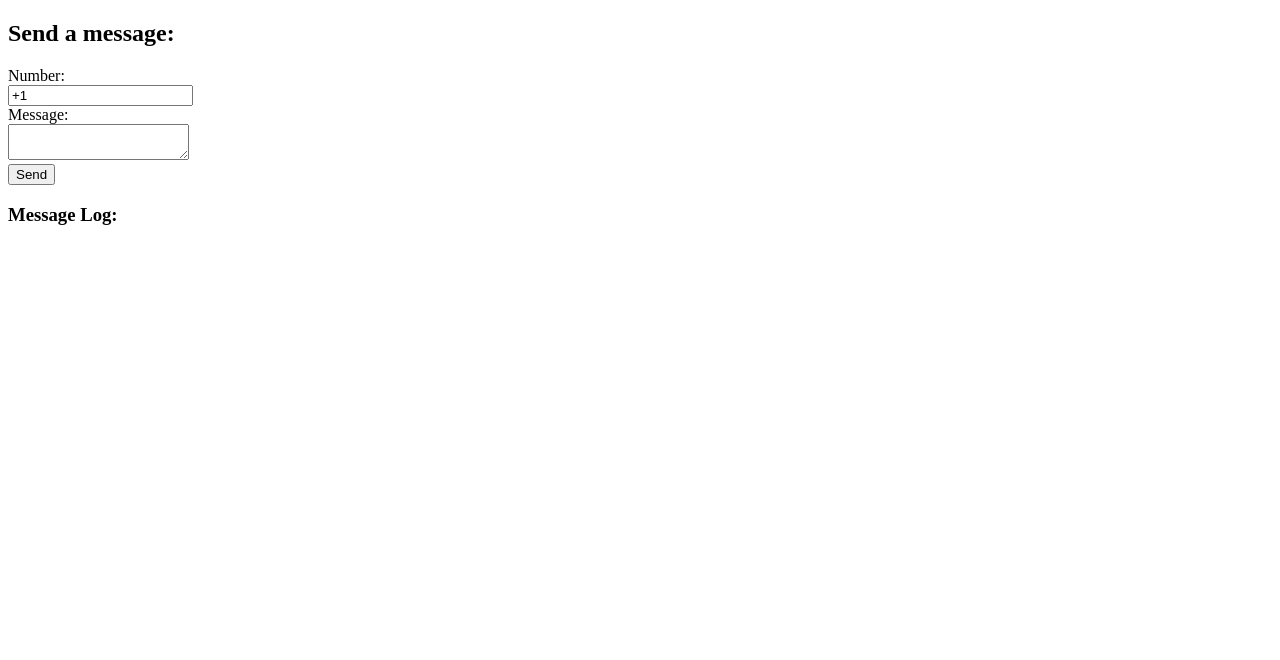
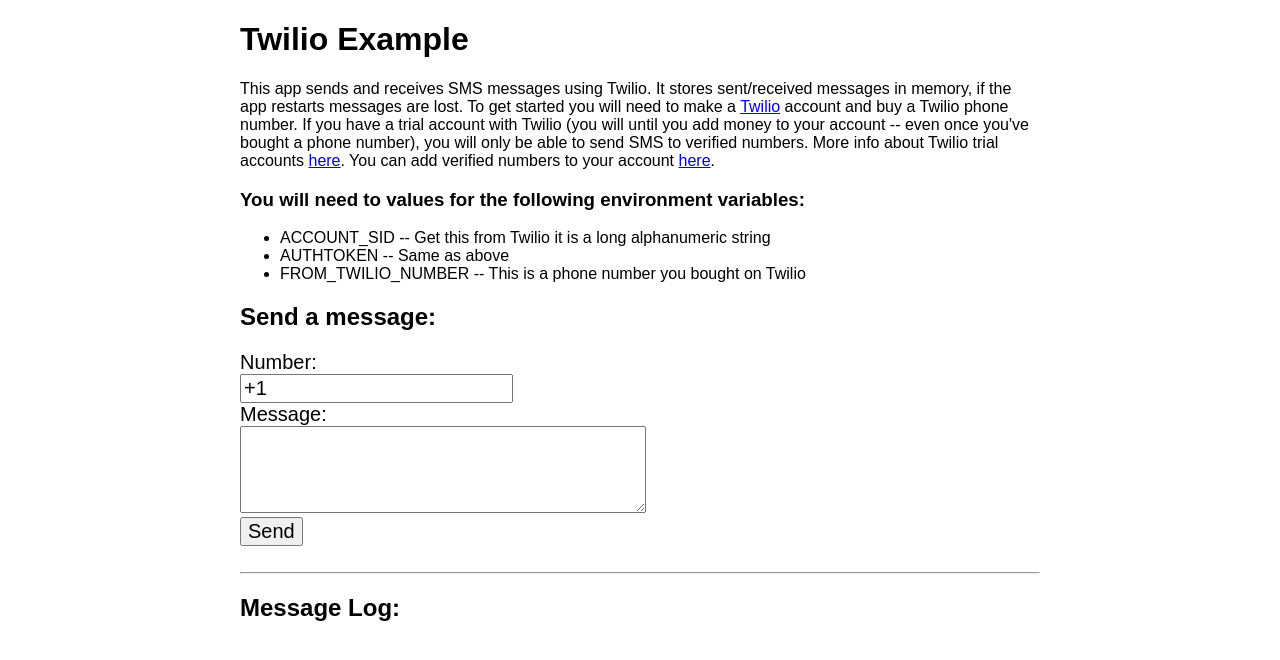
Before and after one commit to PatrickWeaver/twilio-example, a website: page views/index.html in a window 1280 px wide. Drawn offline with nearby package versions, Linux system fonts and the light colour scheme; no server answers.

Commit message:
Add documentation

```diff
--- a/server.js
+++ b/server.js
@@ -7,6 +7,7 @@
 
 var accountSid = process.env.ACCOUNT_SID;
 var authToken = process.env.AUTHTOKEN;
+var fromNumber = process.env.FROM_TWILIO_NUMBER;
 
 var twilio = require('twilio');
 var client = new twilio(accountSid, authToken);
@@ -76,7 +77,7 @@
   client.messages.create({
       body: message,
       to: toNumber,  // Text this number
-      from: process.env.FROM_TWILIO_NUMBER // From a valid Twilio number
+      from: fromNumber // From a valid Twilio number
   })
   .then(function(message) {
     toNumber = toNumber[0] === "+" ? toNumber : "+" + toNumber;
--- a/views/index.html
+++ b/views/index.html
@@ -7,20 +7,62 @@
     <meta charset="utf-8">
     <meta http-equiv="X-UA-Compatible" content="IE=edge">
     <meta name="viewport" content="width=device-width, initial-scale=1">
+    <style>
+      body {
+        max-width: 800px;
+        margin: 1em auto;
+        font-family: "Ariel", sans-serif;
+      }
+
+      #message-form label, #message-form input, #message-form textarea, #message-form button {
+        font-size: 125%;
+      }
+
+      #message-form textarea {
+        width: 100%;
+        max-width: 400px;
+        height: 5em;
+      }
+
+    </style>
   </head>
   <body>
+    <h1>
+      Twilio Example
+    </h1>
+
+    <p>
+      This app sends and receives SMS messages using Twilio. It stores sent/received messages in memory, if the app restarts messages are lost. To get started you will need to make a <a href="https://twilio.com" target="_blank">Twilio</a> account and buy a Twilio phone number. If you have a trial account with Twilio (you will until you add money to your account -- even once you've bought a phone number), you will only be able to send SMS to verified numbers. More info about Twilio trial accounts <a href="https://support.twilio.com/hc/en-us/articles/223136107-How-does-Twilio-s-Free-Trial-work-" target="_blank">here</a>. You can add verified numbers to your account <a href="https://www.twilio.com/console/phone-numbers/verified" target="_blank">here</a>.
+    </p>
+
+    <h3>
+      You will need to values for the following environment variables:
+    </h3>
+
+    <ul>
+      <li>ACCOUNT_SID -- Get this from Twilio it is a long alphanumeric string</li>
+      <li>AUTHTOKEN  -- Same as above</li>
+      <li>FROM_TWILIO_NUMBER -- This is a phone number you bought on Twilio</li>
+    </ul>
+
+
     <h2>
       Send a message:
     </h2>
-    <label>Number:</label><br>
-    <input id="number-input" type="tel" value="+1"><br>
-    <label>Message:</label><br>
-    <textarea id="message-input"></textarea><br>
-    <button id="send-message">Send</button>
+    <div id="message-form">
+      <label>Number:</label><br>
+      <input id="number-input" type="tel" value="+1"><br>
+      <label>Message:</label><br>
+      <textarea id="message-input"></textarea><br>
+      <button id="send-message">Send</button>
+    </div>
 
-    <h3>
+    <br>
+    <hr>
+
+    <h2>
       Message Log:
-    </h3>
+    </h2>
     <div id="messages"></div>
     <script src="https://code.jquery.com/jquery-2.2.1.min.js"
             integrity="sha256-gvQgAFzTH6trSrAWoH1iPo9Xc96QxSZ3feW6kem+O00="
```
